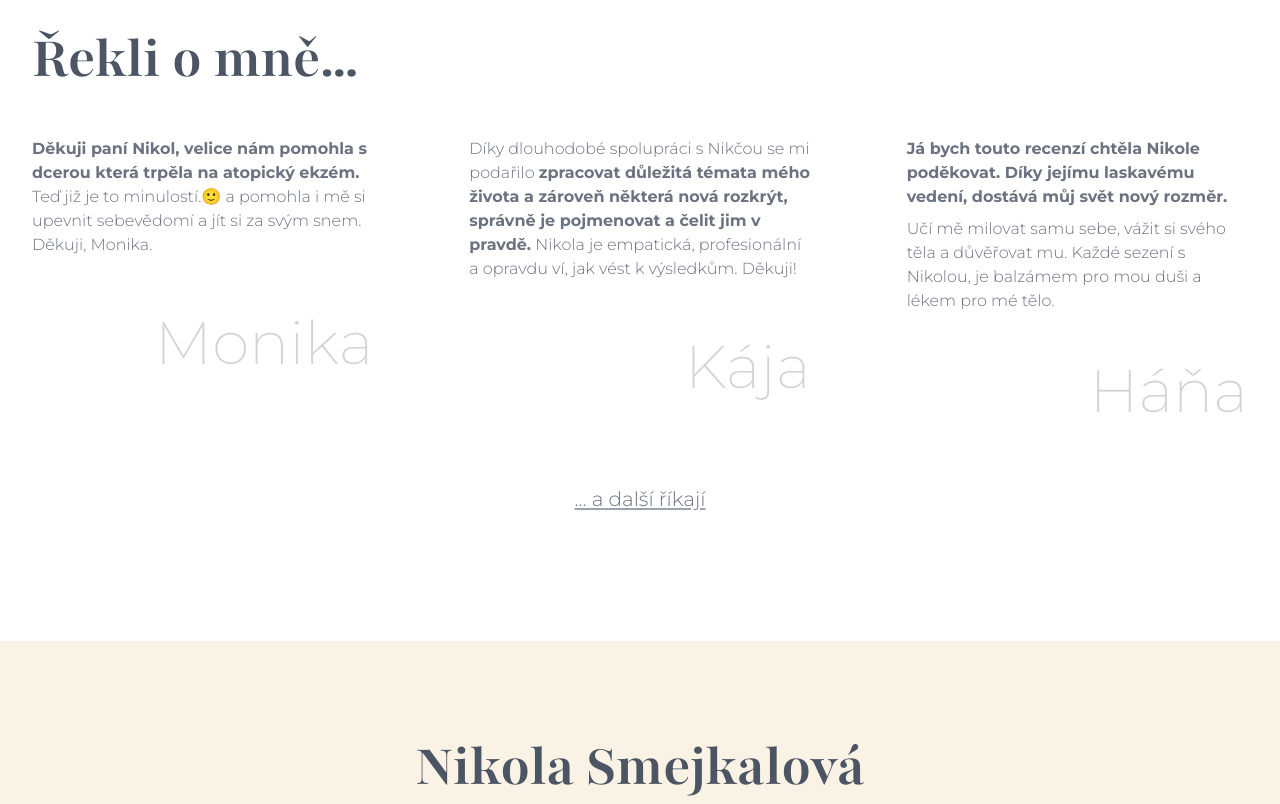
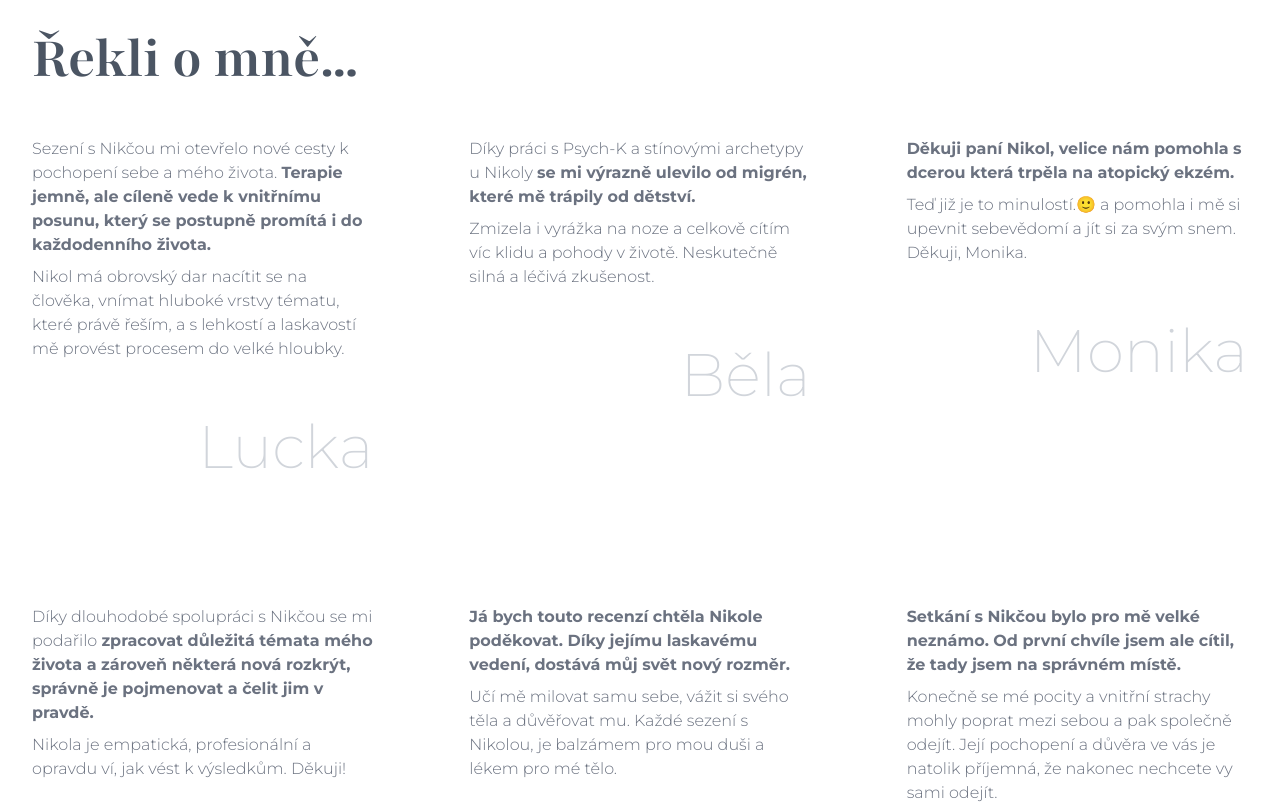
Before and after one commit to wentura/nikolasmejkalova.cz, a Next.js app: page / in a window 1280 px wide. Shown: the part 5200-6004 px from the top of the page. Built offline with nearby package versions, Linux system fonts and the light colour scheme.

Commit message:
nove recenze

```diff
--- a/components/recenze_data.js
+++ b/components/recenze_data.js
@@ -1,12 +1,22 @@
 export const recenze = [
   {
+    name: "Lucka",
+    text: "<p class='pb-2'>Sezení s Nikčou mi otevřelo nové cesty k pochopení sebe a mého života. <strong class='font-bold'>Terapie jemně, ale cíleně vede k vnitřnímu posunu, který se postupně promítá i do každodenního života.</strong></p><p class='pb-2'>Nikol má obrovský dar nacítit se na člověka, vnímat hluboké vrstvy tématu, které právě řeším, a s lehkostí a laskavostí mě provést procesem do velké hloubky.</p>",
+    landing: true,
+  },
+  {
+    name: "Běla",
+    text: "<p class='pb-2'>Díky práci s Psych-K a stínovými archetypy u Nikoly <strong class='font-bold'>se mi výrazně ulevilo od migrén, které mě trápily od dětství.</strong></p><p class='pb-2'>Zmizela i vyrážka na noze a celkově cítím víc klidu a pohody v životě. Neskutečně silná a léčivá zkušenost.</p>",
+    landing: true,
+  },
+  {
     name: "Monika",
-    text: "<p class='pb-2'><strong class='font-bold'>Děkuji paní Nikol, velice nám pomohla s dcerou která trpěla na atopický ekzém.</strong> Teď již je to minulostí.🙂 a pomohla i mě si upevnit sebevědomí a jít si za svým snem. Děkuji, Monika.</p>",
+    text: "<p class='pb-2'><strong class='font-bold'>Děkuji paní Nikol, velice nám pomohla s dcerou která trpěla na atopický ekzém.</strong></p><p class='pb-2'>Teď již je to minulostí.🙂 a pomohla i mě si upevnit sebevědomí a jít si za svým snem. Děkuji, Monika.</p>",
     landing: true,
   },
   {
     name: "Kája",
-    text: "<p class='pb-2'>Díky dlouhodobé spolupráci s Nikčou se mi podařilo <strong class='font-bold'>zpracovat důležitá témata mého života a zároveň některá nová rozkrýt, správně je pojmenovat a čelit jim v pravdě.</strong> Nikola je empatická, profesionální a opravdu ví, jak vést k výsledkům. Děkuji! </p>",
+    text: "<p class='pb-2'>Díky dlouhodobé spolupráci s Nikčou se mi podařilo <strong class='font-bold'>zpracovat důležitá témata mého života a zároveň některá nová rozkrýt, správně je pojmenovat a čelit jim v pravdě.</strong></p><p class='pb-2'>Nikola je empatická, profesionální a opravdu ví, jak vést k výsledkům. Děkuji! </p>",
     landing: true,
   },
   {
@@ -17,7 +27,7 @@ export const recenze = [
   {
     name: "Honza",
     text: "<p class='pb-2'><strong class='font-bold'>Setkání s Nikčou bylo pro mě velké neznámo. Od první chvíle jsem ale cítil, že tady jsem na správném místě.</strong><p>Konečně se mé pocity a vnitřní strachy mohly poprat mezi sebou a pak společně odejít. Její pochopení a důvěra ve vás je natolik příjemná, že nakonec nechcete vy sami odejít.</p><p>Na závěr píši, velké děkuji a bojuji!</p>",
-    landing: false,
+    landing: true,
   },
   {
     name: "Hanka",
```
